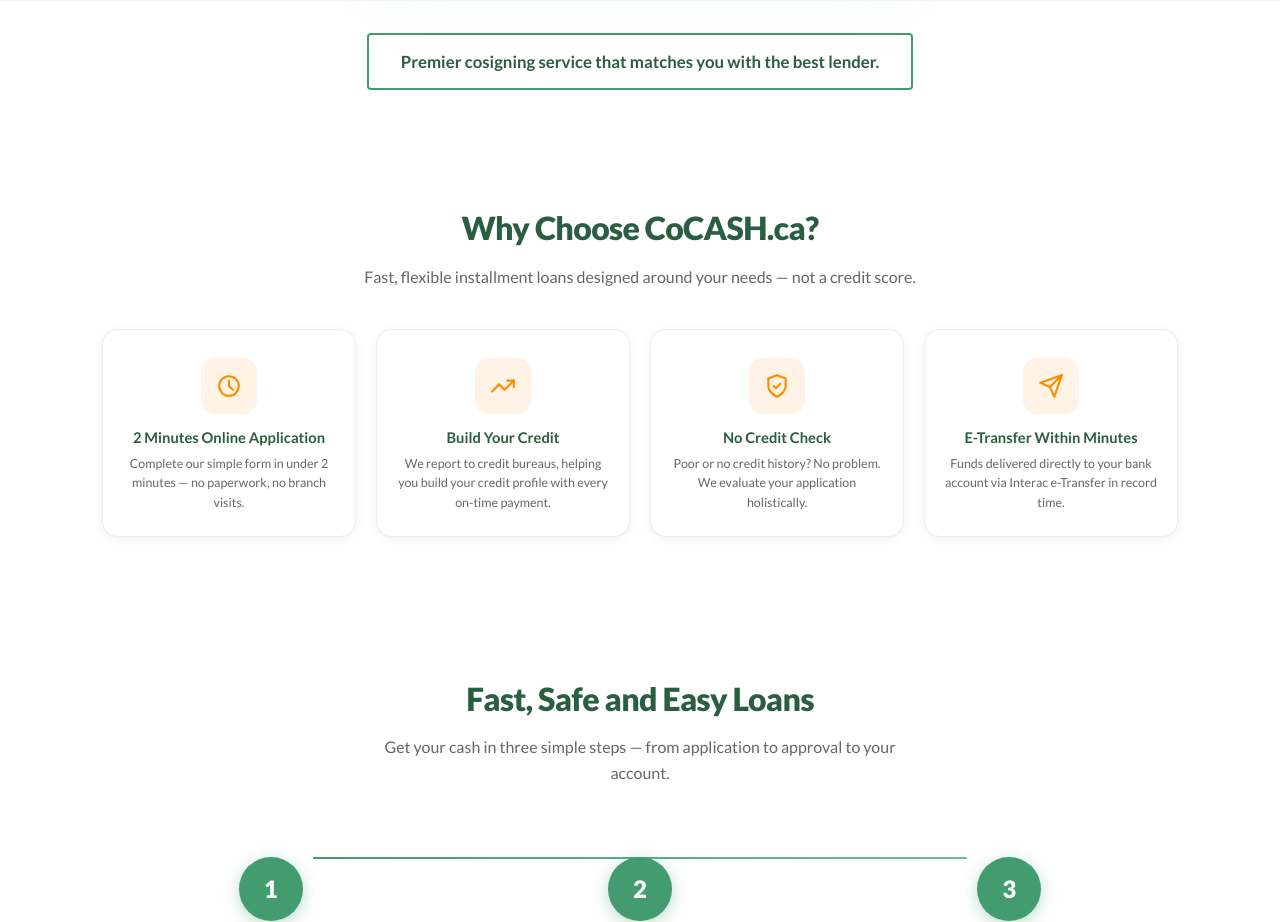
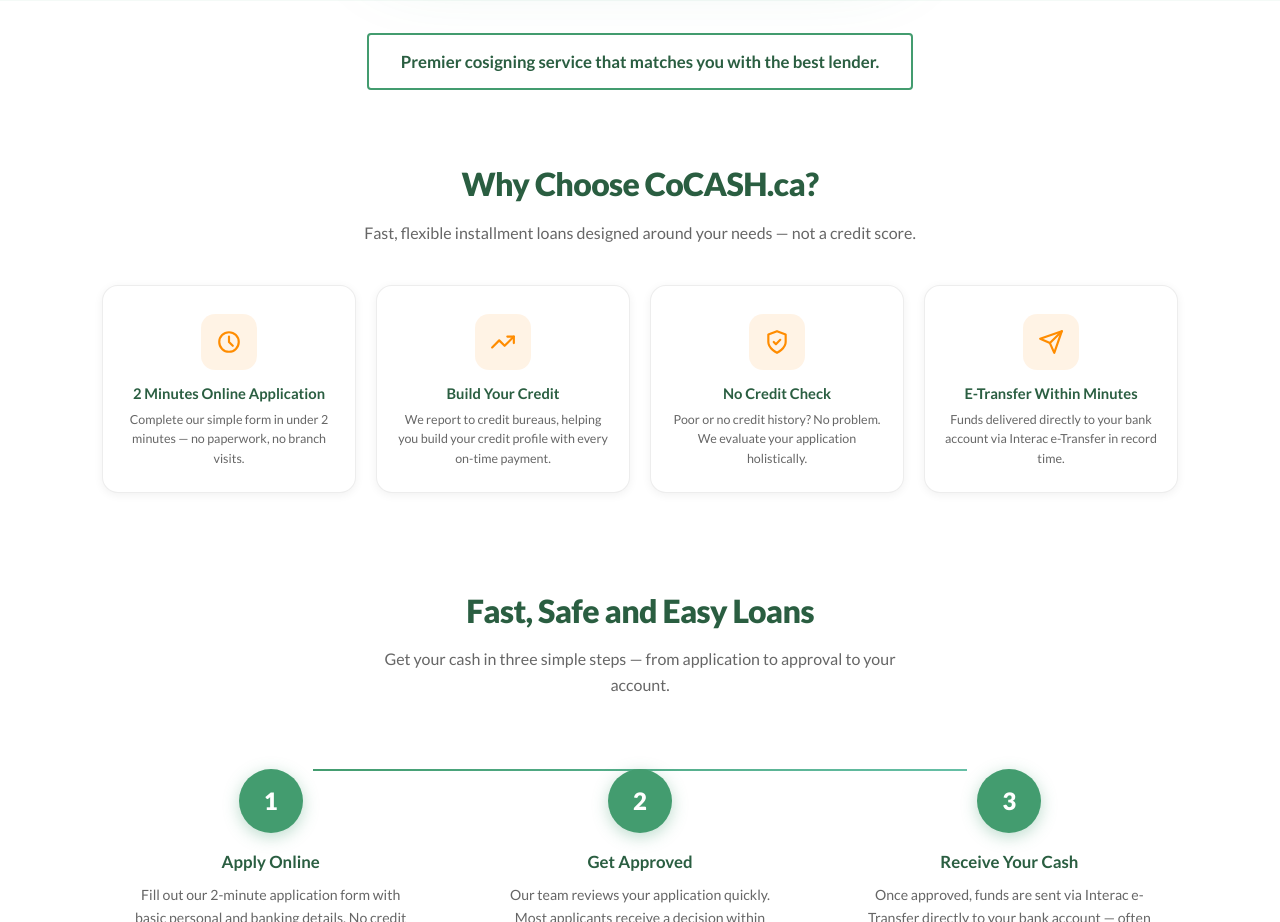
Before and after one commit to AEJAKV/COCASH-WEBSITE, a plain HTML site: page index.html in a window 1280 px wide. Shown: the part 1380-2302 px from the top of the page. Drawn offline with Linux system fonts and the light colour scheme.

Commit message:
refactor: adjust padding in features section for improved layout consistency

```diff
--- a/index.html
+++ b/index.html
@@ -773,7 +773,7 @@ section { padding: var(--space-xl) 0; }
 }
 
 /* ===================== FEATURE ICONS ===================== */
-.features-section { background: #fff; padding: var(--space-xxl) 0; }
+.features-section { background: #fff; padding: 36px 0; }
 .features-grid {
   display: grid;
   grid-template-columns: repeat(4, 1fr);
```
